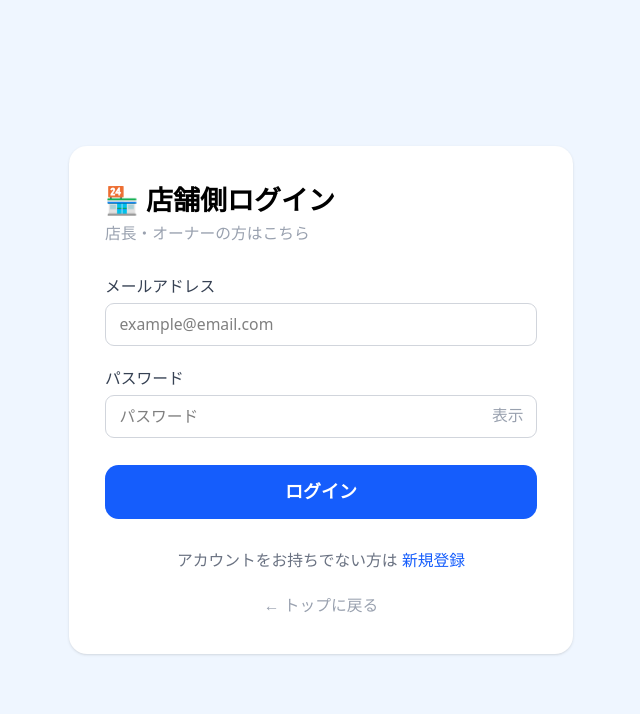
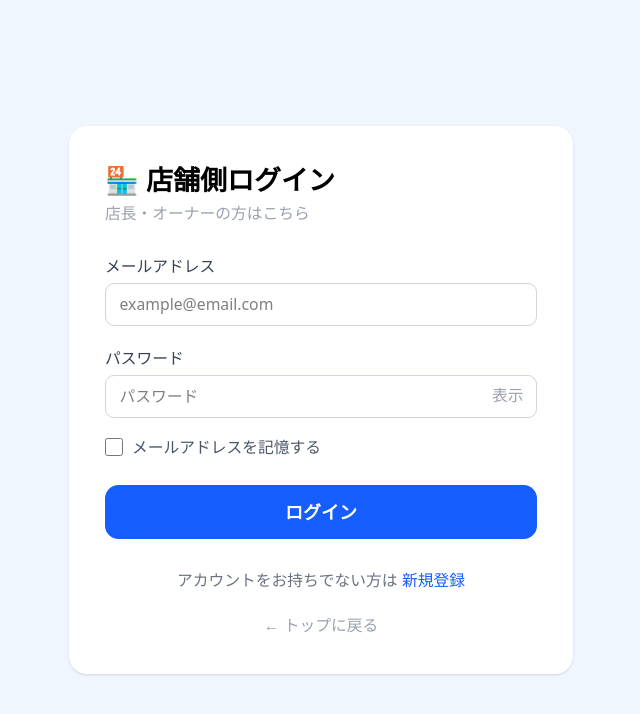
Before and after one commit to F2k55/shift-app, a Next.js app: page /login/owner in a window 1280 px wide. Shown: the top 714 px of the page, without its empty margins (319-959 px from the left). Built offline with nearby package versions, Linux system fonts and the light colour scheme.

Commit message:
add remember me feature

```diff
--- a/app/login/owner/page.tsx
+++ b/app/login/owner/page.tsx
@@ -9,6 +9,7 @@ export default function OwnerLogin() {
   const [email, setEmail] = useState('')
   const [password, setPassword] = useState('')
   const [showPassword, setShowPassword] = useState(false)
+  const [rememberMe, setRememberMe] = useState(false)
   const [error, setError] = useState('')
   const [loading, setLoading] = useState(false)
 
@@ -22,6 +23,12 @@ export default function OwnerLogin() {
       setError(result.error)
       setLoading(false)
       return
+    }
+
+    if (rememberMe) {
+      localStorage.setItem('owner_email', email)
+    } else {
+      localStorage.removeItem('owner_email')
     }
 
     router.push('/manage/dashboard')
@@ -63,6 +70,17 @@ export default function OwnerLogin() {
             </div>
           </div>
 
+          <div className="flex items-center gap-2">
+            <input
+              type="checkbox"
+              id="rememberMe"
+              checked={rememberMe}
+              onChange={(e) => setRememberMe(e.target.checked)}
+              className="w-4 h-4 accent-blue-600"
+            />
+            <label htmlFor="rememberMe" className="text-sm text-gray-600">メールアドレスを記憶する</label>
+          </div>
+
           {error && <p className="text-red-500 text-sm">{error}</p>}
 
           <button
```
